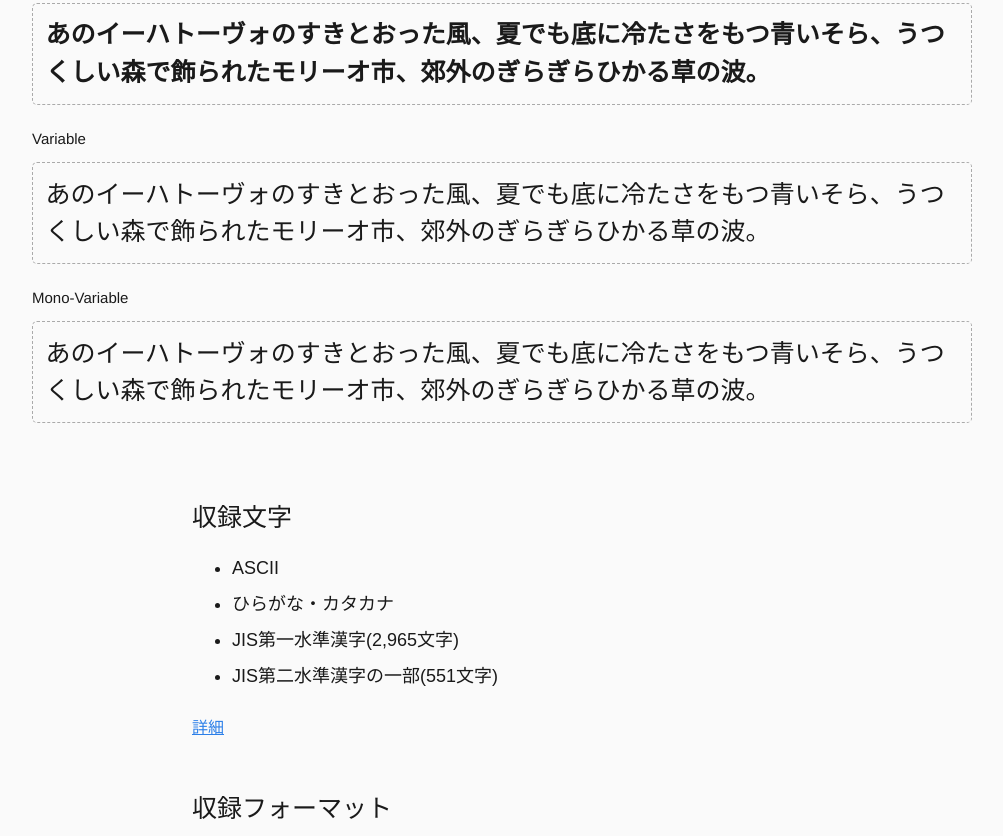
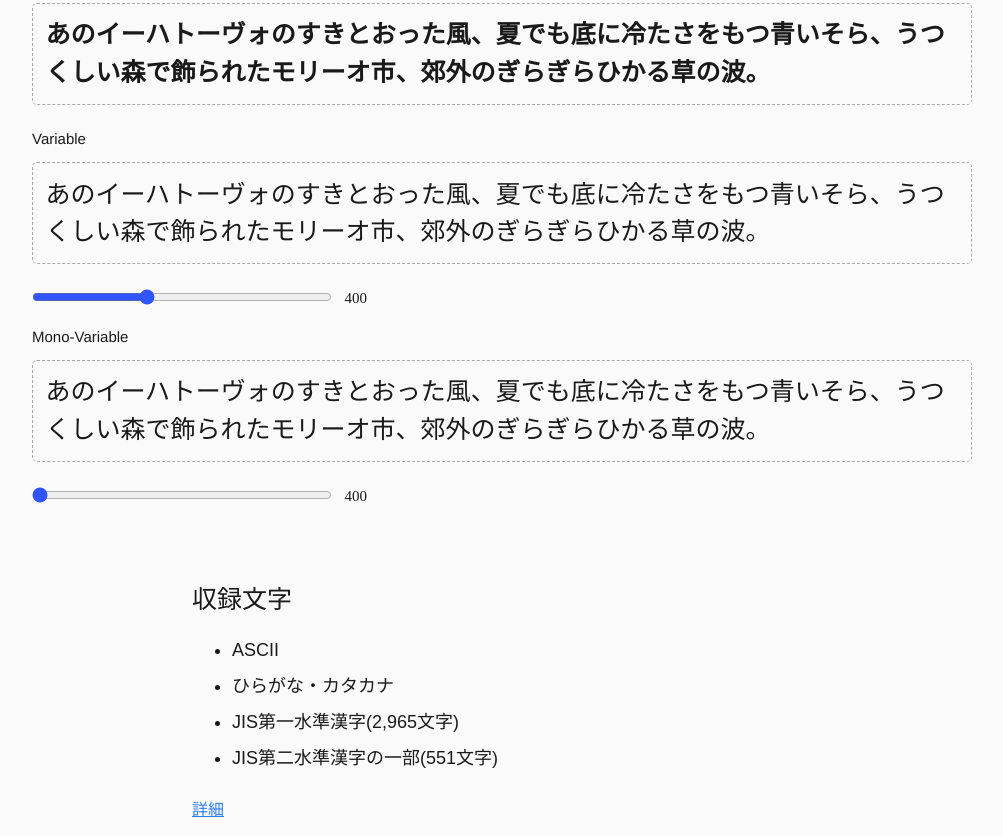
Before and after one commit to hiz8/Noto-Sans-CJK-JP.min, a website: page docs/index.html in a window 1280 px wide. Shown: the part 2564-3400 px from the top of the page, without its empty margins (138-1141 px from the left). Drawn offline with nearby package versions, Linux system fonts and the light colour scheme; a web font is replaced by a local one.

Commit message:
Update docs

```diff
--- a/docs/index.html
+++ b/docs/index.html
@@ -17,6 +17,7 @@
       rel="stylesheet"
     />
     <link rel="stylesheet" media="screen" href="styles/stylesheet.css" />
+    <script src="./scripts.js"></script>
   </head>
   <body>
     <!-- HEADER -->
@@ -61,17 +62,21 @@
             <p class="noto">
               2021年4月に Noto Sans CJK の最新バージョンである 2.004
               がリリースされました。<br />
-              Noto Sans CJK は　2014年に最初のリリースが行われた後も継続的にアップデートを行っており、
-              香港への対応や “㋿” の合字の追加、可変フォントの対応などの多数の改良が実施されています。2022年3月時点でのその最新のバージョンが 2.004 となります。
-              各バージョンを含めた更新内容の詳細は以下の pdf に乗っております。(この pdf 自体は
-              Noto Sans CJK の Adobe版である源ノ角ゴシック
-              に対するものですが、Noto Sans CJK にも当てはまる内容となります)
+              Noto Sans CJK
+              は　2014年に最初のリリースが行われた後も継続的にアップデートを行っており、
+              香港への対応や “㋿”
+              の合字の追加、可変フォントの対応などの多数の改良が実施されています。2022年3月時点でのその最新のバージョンが
+              2.004 となります。 各バージョンを含めた更新内容の詳細は以下の pdf
+              に乗っております。(この pdf 自体は Noto Sans CJK の
+              Adobe版である源ノ角ゴシック に対するものですが、Noto Sans CJK
+              にも当てはまる内容となります)
             </p>
             <p class="noto">
               <a
                 href="https://raw.githubusercontent.com/adobe-fonts/source-han-sans/release/SourceHanSansReadMe.pdf"
                 target="_blank"
-                >Source Han Sans Version 2.004 ReadMe (Released 2021-04-28) - SourceHanSansReadMe.pdf</a
+                >Source Han Sans Version 2.004 ReadMe (Released 2021-04-28) -
+                SourceHanSansReadMe.pdf</a
               >
             </p>
           </section>
@@ -129,12 +134,55 @@
               あのイーハトーヴォのすきとおった風、夏でも底に冷たさをもつ青いそら、うつくしい森で飾られたモリーオ市、郊外のぎらぎらひかる草の波。
             </dd>
             <dt class="demo__title">Variable</dt>
-            <dd class="demo__text noto +vf" contenteditable="true">
-              あのイーハトーヴォのすきとおった風、夏でも底に冷たさをもつ青いそら、うつくしい森で飾られたモリーオ市、郊外のぎらぎらひかる草の波。
+            <dd id="noto-vf-wrapper" style="margin: 0 0 2em">
+              <div class="demo__text noto +vf viewer" contenteditable="true">
+                あのイーハトーヴォのすきとおった風、夏でも底に冷たさをもつ青いそら、うつくしい森で飾られたモリーオ市、郊外のぎらぎらひかる草の波。
+              </div>
+              <form
+                class="slider"
+                oninput="result.value=parseInt(slider.value)"
+              >
+                <input
+                  type="range"
+                  id="noto-vf-slider"
+                  class="slider__input"
+                  name="slider"
+                  value="400"
+                  min="100"
+                  max="900"
+                  autocomplete="off"
+                />
+                <output class="slider__output" name="result" for="slider"
+                  >400</output
+                >
+              </form>
             </dd>
             <dt class="demo__title">Mono-Variable</dt>
-            <dd class="demo__text noto +vf +mono" contenteditable="true">
-              あのイーハトーヴォのすきとおった風、夏でも底に冷たさをもつ青いそら、うつくしい森で飾られたモリーオ市、郊外のぎらぎらひかる草の波。
+            <dd id="noto-vf-mono-wrapper" style="margin: 0 0 2em">
+              <div
+                class="demo__text noto +vf +mono viewer"
+                contenteditable="true"
+              >
+                あのイーハトーヴォのすきとおった風、夏でも底に冷たさをもつ青いそら、うつくしい森で飾られたモリーオ市、郊外のぎらぎらひかる草の波。
+              </div>
+              <form
+                class="slider"
+                oninput="result.value=parseInt(slider.value)"
+              >
+                <input
+                  type="range"
+                  id="noto-vf-mono-slider"
+                  class="slider__input"
+                  name="slider"
+                  value="400"
+                  min="400"
+                  max="700"
+                  autocomplete="off"
+                />
+                <output class="slider__output" name="result" for="slider"
+                  >400</output
+                >
+              </form>
             </dd>
           </dl>
         </div>
@@ -178,7 +226,13 @@
               <li>Android 2.2+</li>
               <li>iOS 4.3+</li>
             </ul>
-            <p>Variable fonts は<a href="https://caniuse.com/variable-fonts" target="_blank">サポートブラウザ</a>でのみ使用できます。</p>
+            <p class="noto">
+              Variable fonts は<a
+                href="https://caniuse.com/variable-fonts"
+                target="_blank"
+                >サポートブラウザ</a
+              >でのみ使用できます。
+            </p>
           </section>
           <section class="inner">
             <h1 class="headline noto +500">ダウンロード</h1>
--- /dev/null
+++ b/docs/scripts.js
@@ -0,0 +1,31 @@
+'use string';
+
+/**
+ * @param {HTMLElement} wrapper
+ */
+function FontViewer(wrapper) {
+  this.viewer = wrapper.querySelector('.viewer');
+}
+
+/**
+ * @param {HTMLElement} element
+ * @param {string} property
+ */
+FontViewer.prototype.setInputEvent = function (element, property) {
+  var self = this;
+  element.addEventListener('input', function (ev) {
+    self.viewer.style.setProperty(property, ev.target.value);
+  });
+};
+
+window.addEventListener('DOMContentLoaded', function () {
+  var notoVFWrapper = document.getElementById('noto-vf-wrapper');
+  var notoVFSlider = document.getElementById('noto-vf-slider');
+  var notoVF = new FontViewer(notoVFWrapper);
+  notoVF.setInputEvent(notoVFSlider, '--text-wght');
+
+  var notoVFMonoWrapper = document.getElementById('noto-vf-mono-wrapper');
+  var notoVFMonoSlider = document.getElementById('noto-vf-mono-slider');
+  var notoVFMono = new FontViewer(notoVFMonoWrapper);
+  notoVFMono.setInputEvent(notoVFMonoSlider, '--text-wght');
+});
--- a/docs/styles/stylesheet.css
+++ b/docs/styles/stylesheet.css
@@ -2,6 +2,7 @@ html {
   font-size: 62.5%;
   background-color: #fafafa;
   color: #1a1a1a;
+  accent-color: #3055ff;
 }
 
 a:link {
@@ -118,6 +119,28 @@ a:hover {
       format('truetype');
 }
 
+@font-face {
+  font-family: 'Noto Sans Japanese VF';
+  font-weight: 100 1000;
+  font-stretch: 25% 151%;
+  font-display: block;
+  src: url('../Fonts/NotoSansCJKjp/NotoSansCJKjp-VF.min.woff2') format('woff2'),
+    url('../Fonts/NotoSansCJKjp/NotoSansCJKjp-VF.min.woff') format('woff'),
+    url('../Fonts/NotoSansCJKjp/NotoSansCJKjp-VF.min.ttf') format('truetype');
+}
+
+@font-face {
+  font-family: 'Noto Sans Japanese Mono VF';
+  font-weight: 100 1000;
+  font-stretch: 25% 151%;
+  font-display: block;
+  src: url('../Fonts/NotoSansCJKjp/NotoSansMonoCJKjp-VF.min.woff2')
+      format('woff2'),
+    url('../Fonts/NotoSansCJKjp/NotoSansMonoCJKjp-VF.min.woff') format('woff'),
+    url('../Fonts/NotoSansCJKjp/NotoSansMonoCJKjp-VF.min.ttf')
+      format('truetype');
+}
+
 .noto {
   font-family: 'Noto Sans Japanese', sans-serif;
   font-style: normal;
@@ -126,6 +149,20 @@ a:hover {
 .noto.\+mono {
   font-family: 'Noto Sans Japanese Mono', sans-serif;
   font-style: normal;
+}
+
+.noto.\+vf {
+  --text-wght: 400;
+
+  font-family: 'Noto Sans Japanese VF', sans-serif;
+  font-variation-settings: 'wght' var(--text-wght);
+}
+
+.noto.\+vf.\+mono {
+  --text-wght: 400;
+
+  font-family: 'Noto Sans Japanese Mono VF', sans-serif;
+  font-variation-settings: 'wght' var(--text-wght);
 }
 
 .noto.\+250 {
@@ -231,6 +268,17 @@ a:hover {
 
 .demo__text:focus {
   border-color: #2c7fe8;
+  background-color: #fafafa;
+}
+
+.slider__input {
+  margin-right: 1rem;
+  width: 300px;
+}
+
+.slider__output {
+  font-size: 1.5rem;
+  vertical-align: bottom;
 }
 
 #footer_wrap {
```
